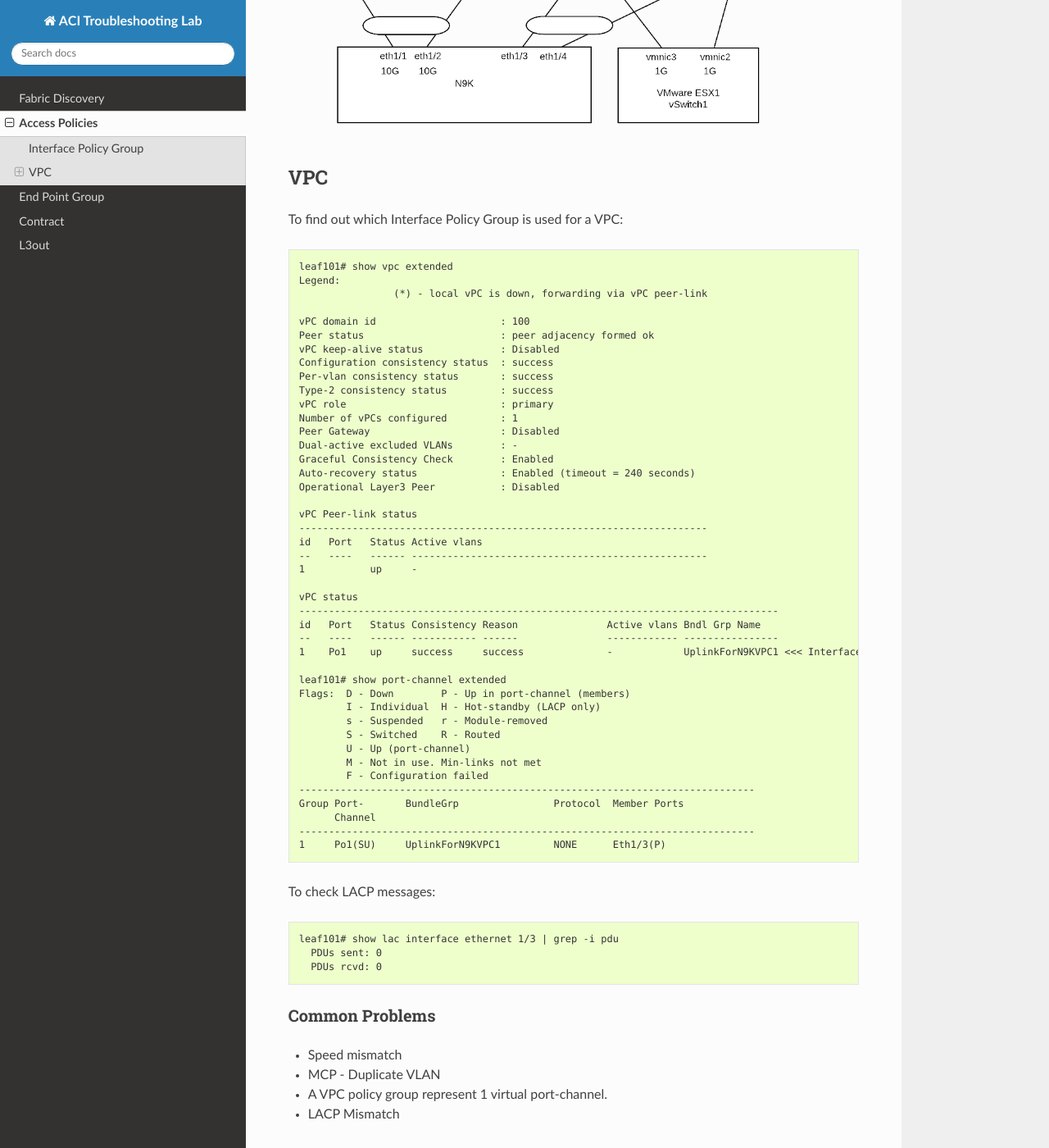
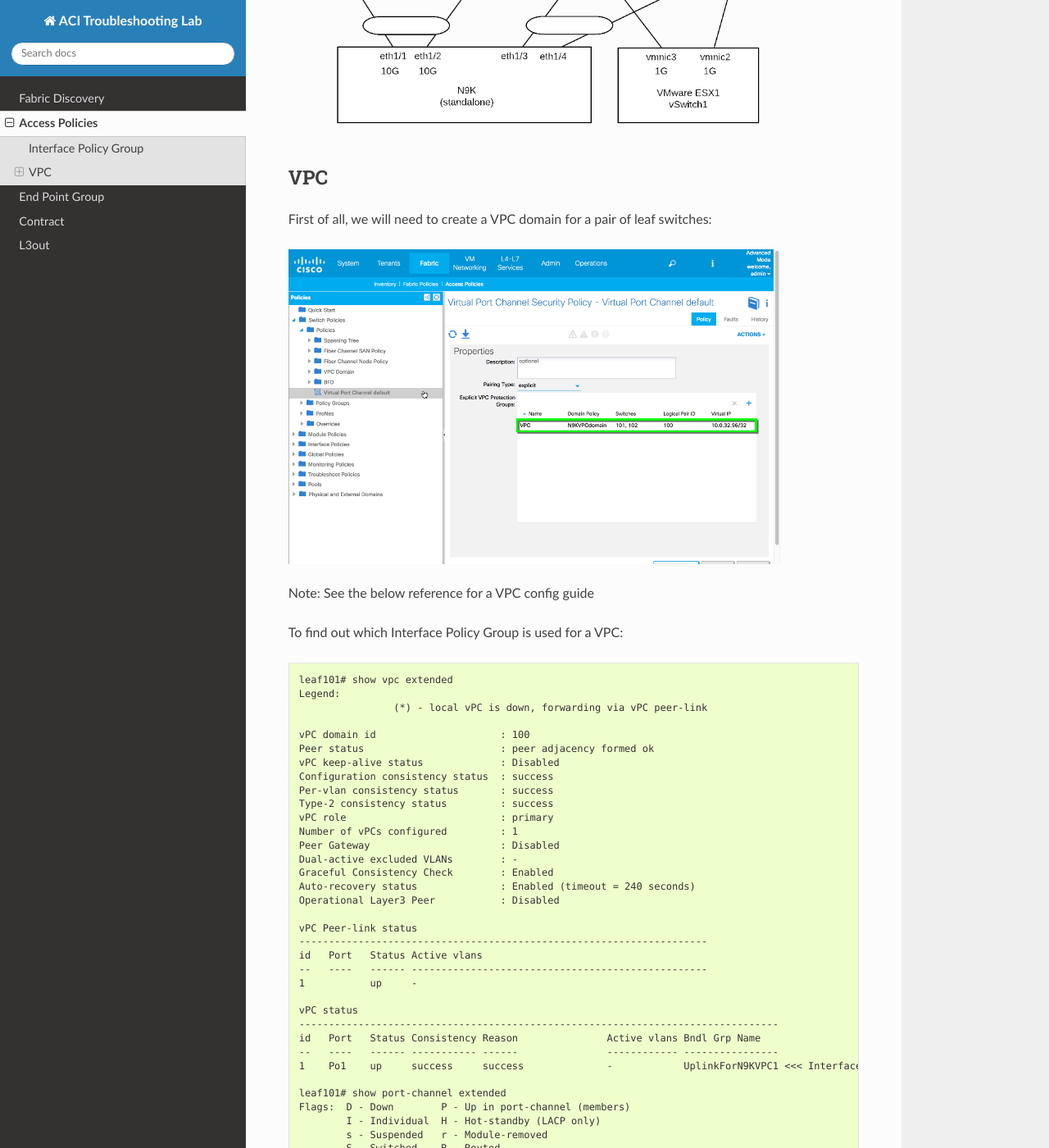
Before and after one commit to ewibowo/aci-troubleshooting-lab, a Sphinx documentation site: the page built from source/access-policy.rst, in a window 1280 px wide and 1400 px high, scrolled down 1246 px. Shown: the whole window at 82% size. Built offline with Sphinx 7.4.7 and the Read the Docs theme 2.0.0, drawn with Linux system fonts in a browser that asks for light colours; some of the changed text lies outside the part shown.

Commit message:
Added access policy

```diff
--- a/source/access-policy.rst
+++ b/source/access-policy.rst
@@ -31,6 +31,14 @@
 
 VPC
 ~~~
+
+First of all, we will need to create a VPC domain for a pair of leaf switches:
+
+.. image:: vpc-domain.png
+   :width: 600px
+   :alt: VPC domain
+
+Note: See the below reference for a VPC config guide
 
 To find out which Interface Policy Group is used for a VPC:
 
@@ -84,10 +92,11 @@
 
 .. code-block:: console
 
-	leaf101# show lac interface ethernet 1/3 | grep -i pdu
-	  PDUs sent: 0
+	leaf101# show lacp int e1/3 | grep -i pdu
+	  PDUs sent: 10
 	  PDUs rcvd: 0
 
+The leaf101 does not receive and LACP PDUs.
 
 Common Problems
 ---------------
@@ -100,4 +109,4 @@
 Reference
 ---------
 
-* How To Create VPC https://www.cisco.com/c/en/us/td/docs/switches/datacenter/aci/apic/sw/1-x/Operating_ACI/guide/b_Cisco_Operating_ACI/b_Cisco_Operating_ACI_chapter_0110.html
+* VPC config guide https://www.cisco.com/c/en/us/td/docs/switches/datacenter/aci/apic/sw/1-x/Operating_ACI/guide/b_Cisco_Operating_ACI/b_Cisco_Operating_ACI_chapter_0110.html
```
Also changed, not shown: source/access-policy-topo.png, source/vpc-domain.png (added).
